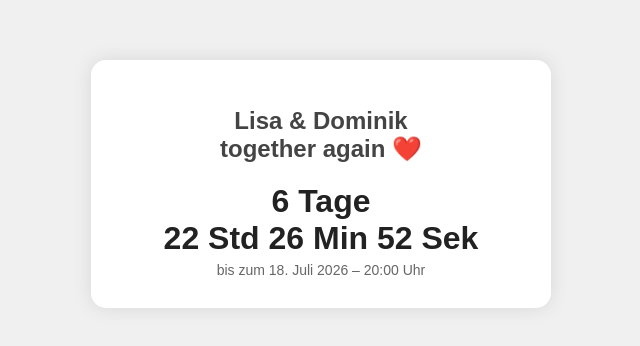
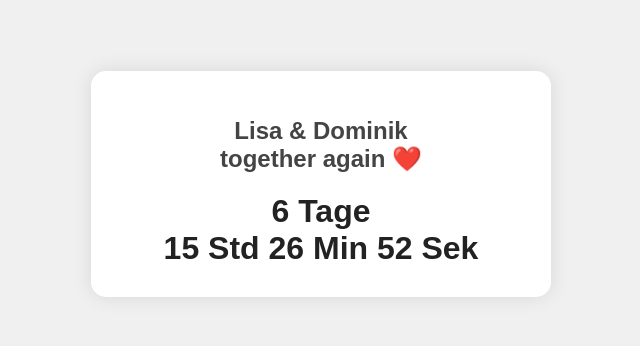
Before and after one commit to dkrion/Stuff, a plain HTML site: page index.html in a window 1280 px wide. Shown: the part 216-562 px from the top of the page, without its empty margins (319-959 px from the left). Drawn offline with Linux system fonts and the light colour scheme.

Commit message:
Change countdown target date to July 18, 2026, 13:00
Updated the target date in the countdown script.

```diff
--- a/index.html
+++ b/index.html
@@ -47,12 +47,11 @@
   <div class="container">
     <h1>Lisa & Dominik<br>together again ❤️</h1>
     <div id="countdown" class="time">Lädt…</div>
-    <div class="label">bis zum 18. Juli 2026 – 20:00 Uhr</div>
   </div>
 
   <script>
     function updateCountdown() {
-      const targetDate = new Date("2026-07-18T20:00:00");
+      const targetDate = new Date("2026-07-18T13:00:00");
       const now = new Date();
       const diff = targetDate - now;
 
```
